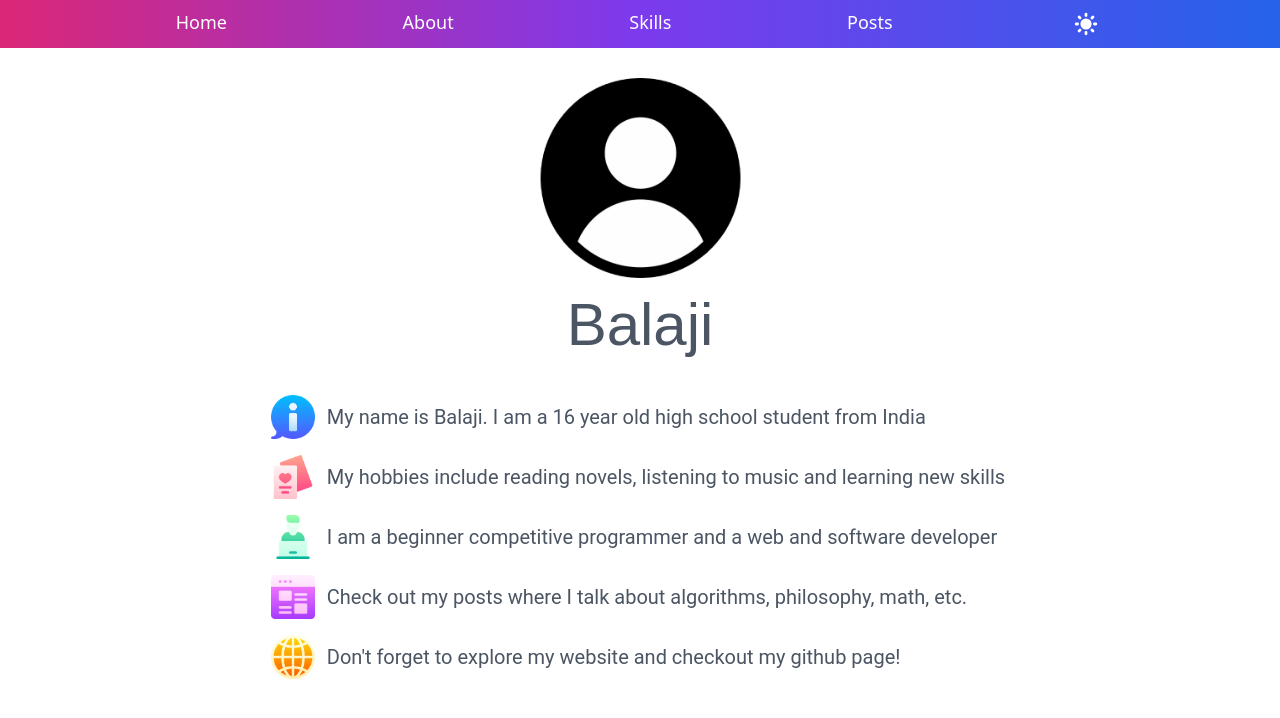
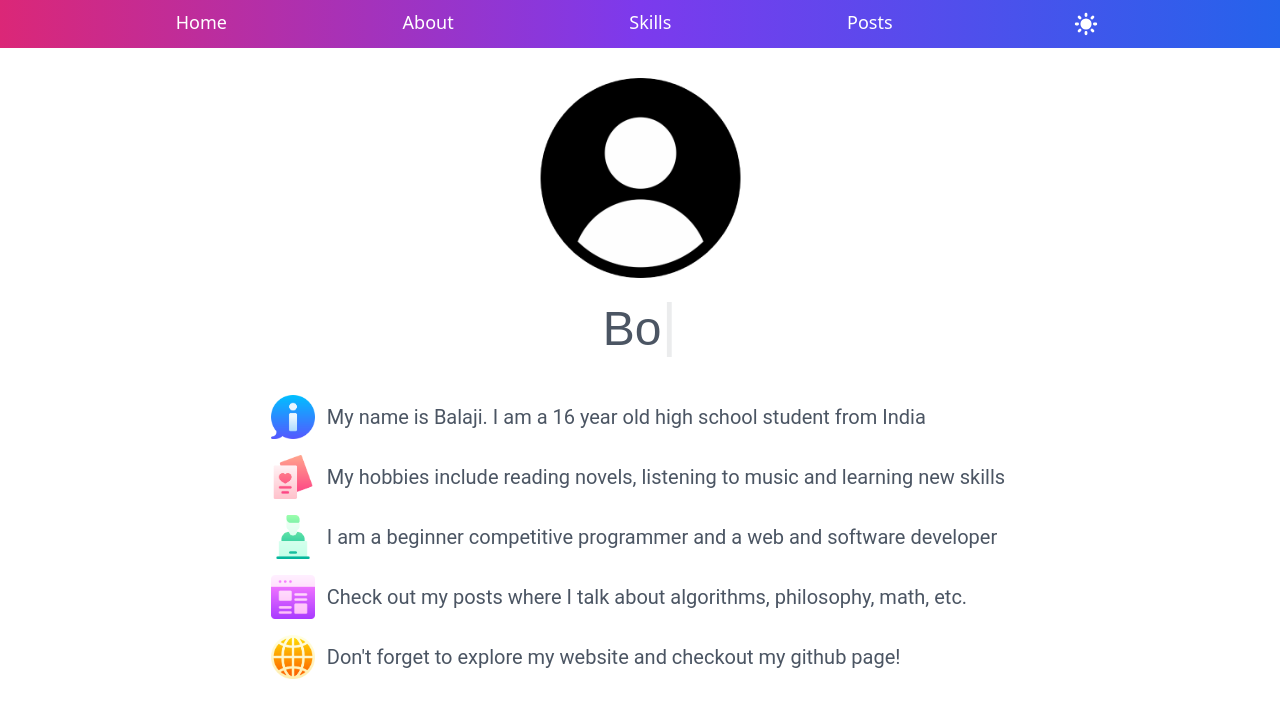
Before and after one commit to balajiofficial/Website, a Next.js app: page /about in a window 1280 px wide. Shown: the top 718 px of the page. Built offline with nearby package versions, Linux system fonts and the light colour scheme.

Commit message:
Add dynamic typing effect

```diff
--- /dev/null
+++ b/components/typist.tsx
@@ -0,0 +1,47 @@
+import React, { useState, useEffect, Fragment } from "react";
+
+const words = [
+  "Hello! My name is Balaji.",
+  "Bonjour! Je m'appelle Balaji.",
+  "你好！ 我叫巴拉吉。",
+  "¡Hola! Mi nombre es Balaji.",
+  "नमस्कार! मेरा नाम बालाजी है।",
+  "Привет! Меня зовут Баладжи.",
+  "Halo! Nama saya Balaji.",
+  "Hello! My name is Balaji.",
+];
+
+export default function Typist() {
+  const [index, setIndex] = useState(0);
+  const [subIndex, setSubIndex] = useState(0);
+  const [reverse, setReverse] = useState(false);
+
+  useEffect(() => {
+    if (subIndex === words[index].length + 1 && !reverse) {
+      setReverse(true);
+      return;
+    }
+
+    if (subIndex === 0 && reverse) {
+      setReverse(false);
+      setIndex((index + 1) % words.length);
+      return;
+    }
+
+    const timeout = setTimeout(
+      () => {
+        setSubIndex(subIndex + (reverse ? -1 : 1));
+      },
+      reverse ? 75 : subIndex === words[index].length ? 1500 : 75
+    );
+
+    return () => clearTimeout(timeout);
+  }, [subIndex, index, reverse]);
+
+  return (
+    <Fragment>
+      <div className="inline-block">{words[index].substring(0, subIndex)}</div>
+      <div className="inline-block cursor-blink text-6xl">|</div>
+    </Fragment>
+  );
+}
--- a/pages/about.tsx
+++ b/pages/about.tsx
@@ -4,6 +4,7 @@ import Head from "next/head";
 import { ReactElement, ReactFragment } from "react";
 import { aboutData } from "../content/dataAbout";
 import PageSEO from "../components/seo";
+import Typist from "../components/typist";
 
 export default function About(): ReactElement<ReactFragment> {
   return (
@@ -21,8 +22,8 @@ export default function About(): ReactElement<ReactFragment> {
             />
           </div>
           <div className="mt-3 flex justify-center">
-            <p className="text-4xl sm:text-6xl text-gray-600 dark:text-gray-200 font-quicksand">
-              Balaji
+            <p className="text-4xl sm:text-5xl text-gray-600 dark:text-gray-200 font-quicksand">
+              <Typist />
             </p>
           </div>
           <div>
--- a/styles/global.css
+++ b/styles/global.css
@@ -66,3 +66,14 @@ body::-webkit-scrollbar-thumb:hover {
 .font-inter {
   font-family: "Inter", sans-serif;
 }
+
+/* Animation */
+.cursor-blink {
+  animation: blink 0.75s infinite;
+  opacity: 1;
+}
+@keyframes blink {
+  50% {
+    opacity: 0;
+  }
+}
```
